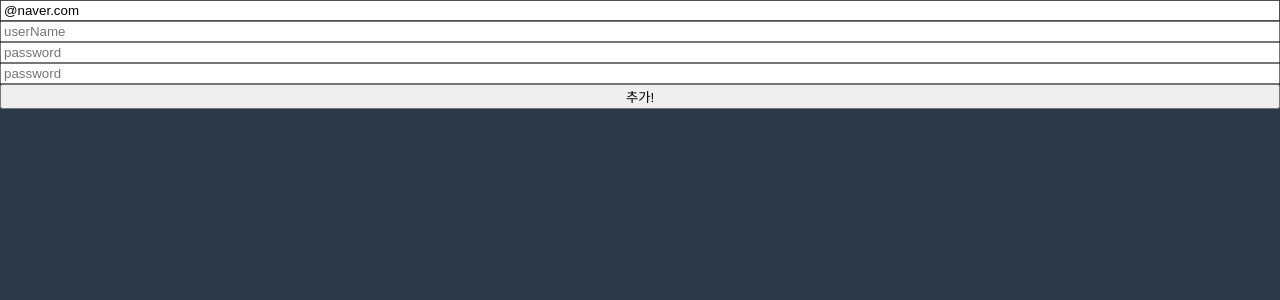
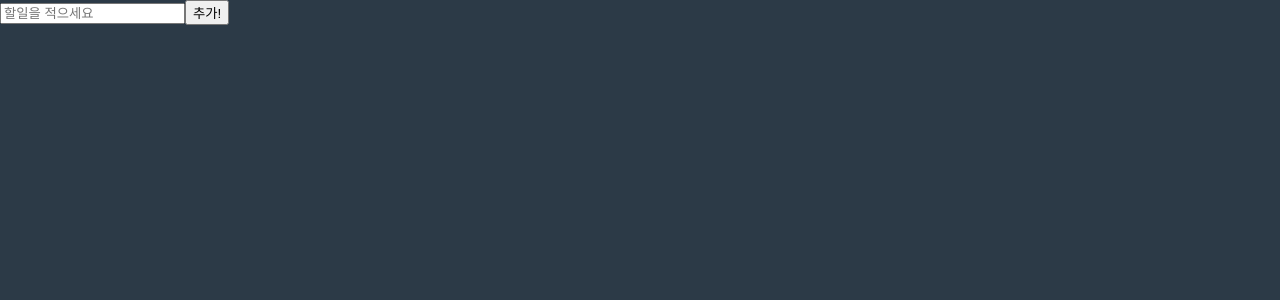
Before and after one commit to seoyeonpp/React-todo, a React (Create React App) app in the folder todo/: page / in a window 1280 px wide. Shown: the top 300 px of the page. Built offline with nearby package versions, Linux system fonts and the light colour scheme.

Commit message:
react-hook-form 복습

```diff
--- a/todo/src/ToDoList.tsx
+++ b/todo/src/ToDoList.tsx
@@ -27,70 +27,93 @@ import { useForm } from "react-hook-form";
 //     </div>
 // }
 
-// react hook form 으로 간단하게 작성하기
-interface IFormData {
-    errors: {
-        email: {
-            message: string;
-        };
-    };
-    userName: string;
-    email: string;
-    password?: string;
-    password1?: string;
-    extraError?: string;
+// ***** 위의 내용을 react-hook-form으로 수정 *****
+interface IForm {
+    toDo: string;
 }
 function ToDoList() {
-    const { register, watch, handleSubmit, formState: { errors }, setError } = useForm<IFormData>({
-        defaultValues: {
-            email: '@naver.com',
-        }
-    });
-    const onValid = (data: IFormData) => {
-        if (data.password !== data.password1) {
-            setError("password1", { message: "비밀번호가 같지 않습니다. " }, { shouldFocus: true })
-        }
-        setError("extraError", { message: "서버 에러" })
+    const {
+        register, handleSubmit, setValue
+    } = useForm<IForm>();
+    const onSubmit = (data: IForm) => {
+        console.log('add to do', data.toDo)
+        setValue("toDo", "");
     }
-    console.log(errors)
     return <div>
-        <form style={{ display: 'flex', flexDirection: 'column' }} onSubmit={handleSubmit(onValid)}>
-            <input {...register("email", {
-                required: '이메일은 필수항목입니다.',
-                minLength: {
-                    value: 5,
-                    message: '이메일이 너무 짧습니다. '
-                },
-                pattern: {
-                    value: /^[A-Za-z0-9._%+-]+@naver.com$/,
-                    message: '네이버 이메일만 가능합니다. '
-                },
-
-            })} placeholder='Email' />
-            <span>
-                {errors?.email?.message}
-            </span>
-            <input {...register("userName",
-                {
-                    required: "이름은 필수",
-                    validate: {
-                        noSY: (value) => value.includes("서연") ? "'서연'은 유저네임이 될 수 없습니다. " : true,
-                        noNick: (value) => value.includes("nick") ? "'nick'은 유저네임이 될 수 없습니다. " : true,
-                    }
-                }
-            )} placeholder='userName' />
-            <span>
-                {errors?.userName?.message}
-            </span>
-            <input {...register("password")} placeholder='password' />
-            <input {...register("password1")} placeholder='password' />
-            <span>
-                {errors?.password1?.message}
-            </span>
+        <form onSubmit={handleSubmit(onSubmit)}>
+            <input
+                {...register("toDo", {
+                    required: "todo를 입력하세요",
+                })}
+                placeholder='할일을 적으세요' />
             <button>추가! </button>
-            <span>{errors?.extraError?.message}</span>
         </form>
     </div>
 }
+export default ToDoList;
 
-export default ToDoList;
+// ***** react hook form 으로 회원가입 연습 *****
+// interface IFormData {
+//     errors: {
+//         email: {
+//             message: string;
+//         };
+//     };
+//     userName: string;
+//     email: string;
+//     password?: string;
+//     password1?: string;
+//     extraError?: string;
+// }
+// function ToDoList() {
+//     const { register, watch, handleSubmit, formState: { errors }, setError } = useForm<IFormData>({
+//         defaultValues: {
+//             email: '@naver.com',
+//         }
+//     });
+//     const onValid = (data: IFormData) => {
+//         if (data.password !== data.password1) {
+//             setError("password1", { message: "비밀번호가 같지 않습니다. " }, { shouldFocus: true })
+//         }
+//         setError("extraError", { message: "서버 에러" })
+//     }
+//     console.log(errors)
+//     return <div>
+//         <form style={{ display: 'flex', flexDirection: 'column' }} onSubmit={handleSubmit(onValid)}>
+//             <input {...register("email", {
+//                 required: '이메일은 필수항목입니다.',
+//                 minLength: {
+//                     value: 5,
+//                     message: '이메일이 너무 짧습니다. '
+//                 },
+//                 pattern: {
+//                     value: /^[A-Za-z0-9._%+-]+@naver.com$/,
+//                     message: '네이버 이메일만 가능합니다. '
+//                 },
+
+//             })} placeholder='Email' />
+//             <span>
+//                 {errors?.email?.message}
+//             </span>
+//             <input {...register("userName",
+//                 {
+//                     required: "이름은 필수",
+//                     validate: {
+//                         noSY: (value) => value.includes("서연") ? "'서연'은 유저네임이 될 수 없습니다. " : true,
+//                         noNick: (value) => value.includes("nick") ? "'nick'은 유저네임이 될 수 없습니다. " : true,
+//                     }
+//                 }
+//             )} placeholder='userName' />
+//             <span>
+//                 {errors?.userName?.message}
+//             </span>
+//             <input {...register("password")} placeholder='password' />
+//             <input {...register("password1")} placeholder='password' />
+//             <span>
+//                 {errors?.password1?.message}
+//             </span>
+//             <button>추가! </button>
+//             <span>{errors?.extraError?.message}</span>
+//         </form>
+//     </div>
+// }
```
